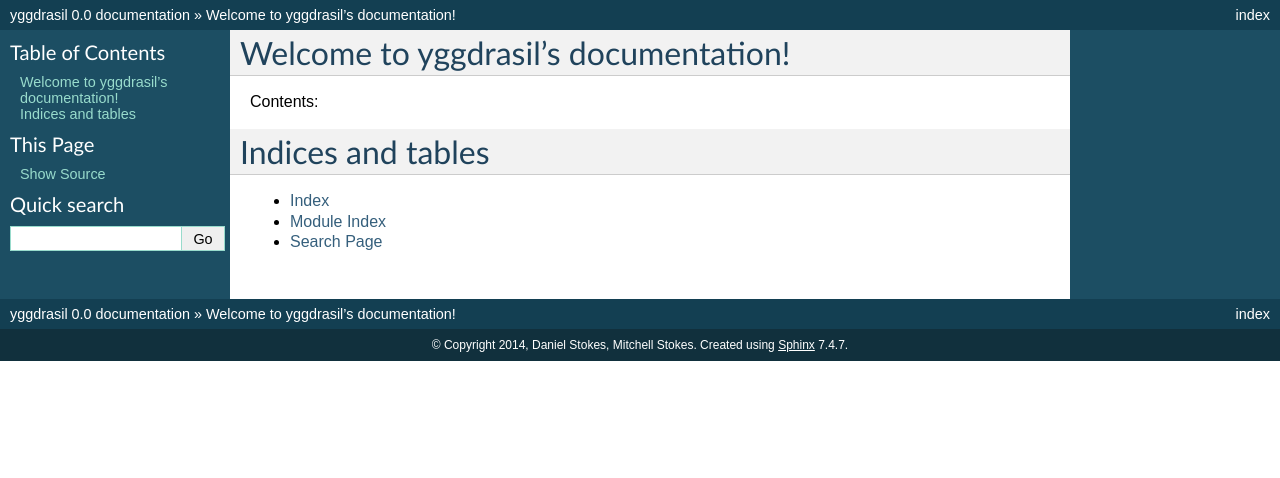
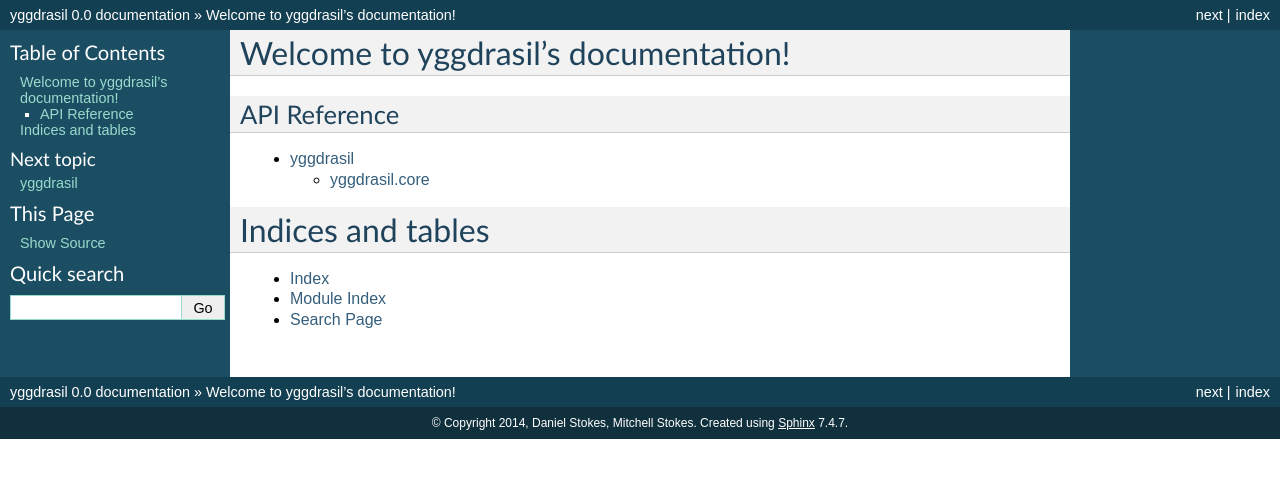
Before and after one commit to Moguri/yggdrasil, a Sphinx documentation site: the page built from docs/index.rst, in a window 1280 px wide. Shown: the top 478 px of the page. Built offline with Sphinx 7.4.7, drawn with Linux system fonts in a browser that asks for light colours.

```diff
--- /dev/null
+++ b/docs/api/yggdrasil.core.rst
@@ -0,0 +1,7 @@
+yggdrasil.core
+==============
+
+.. automodule:: yggdrasil.core
+    :members:
+    :undoc-members:
+    :show-inheritance:
--- /dev/null
+++ b/docs/api/yggdrasil.rst
@@ -0,0 +1,11 @@
+yggdrasil
+=========
+
+.. toctree::
+
+   yggdrasil.core
+
+.. automodule:: yggdrasil
+    :members:
+    :undoc-members:
+    :show-inheritance:
--- a/docs/conf.py
+++ b/docs/conf.py
@@ -20,6 +20,7 @@ import os
 # add these directories to sys.path here. If the directory is relative to the
 # documentation root, use os.path.abspath to make it absolute, like shown here.
 #sys.path.insert(0, os.path.abspath('.'))
+sys.path.insert(0, os.path.abspath('..'))
 
 # -- General configuration ------------------------------------------------
 
--- a/docs/index.rst
+++ b/docs/index.rst
@@ -6,10 +6,13 @@
 Welcome to yggdrasil's documentation!
 =====================================
 
-Contents:
+API Reference
+-------------
 
 .. toctree::
-   :maxdepth: 2
+   :maxdepth: 3
+
+   api/yggdrasil
 
 
 
```
